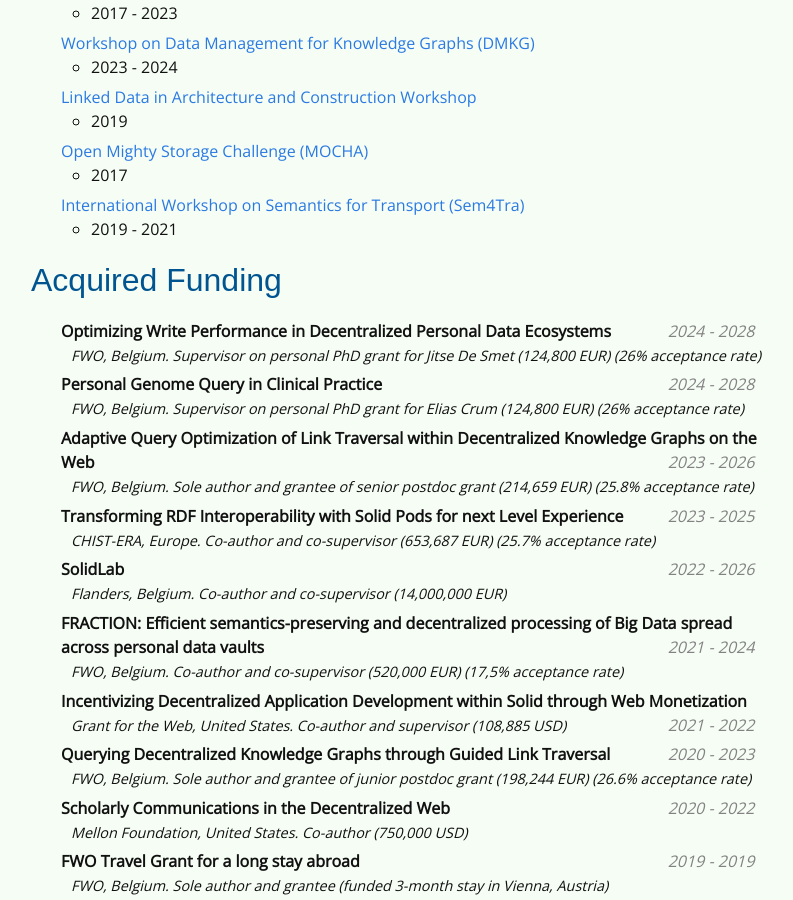
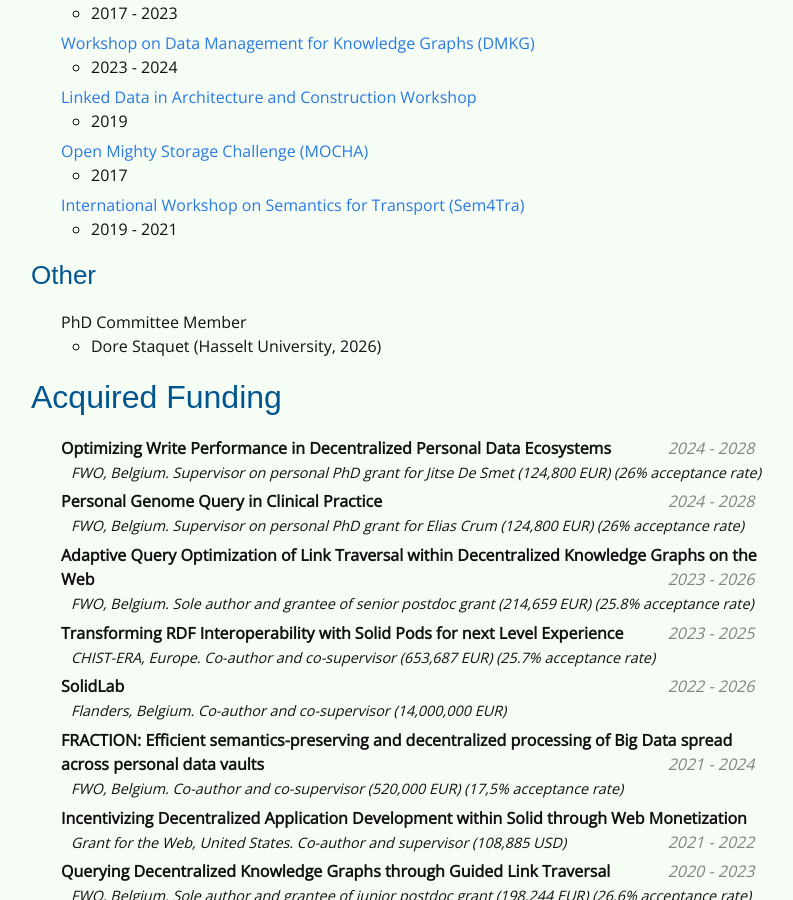
Before and after one commit to rubensworks/rubensworks.net, a Jekyll site: the page built from cv.md, in a window 1280 px wide and 900 px high, scrolled down 12688 px. Shown: the whole window, without its empty margins (239-1032 px from the left). Built offline with Jekyll 4.4.1, drawn with Linux system fonts in a browser that asks for light colours; some web fonts are replaced.

Commit message:
Add PhD Committee Member section to CV

```diff
--- a/cv.md
+++ b/cv.md
@@ -545,6 +545,12 @@
     * 2019 - 2021
 {:.cv-listing}
 
+### Other
+
+* PhD Committee Member
+    * Dore Staquet (Hasselt University, 2026)
+{:.cv-listing}
+
 ## Acquired Funding
 
 <ul class="cv-listing">
```
